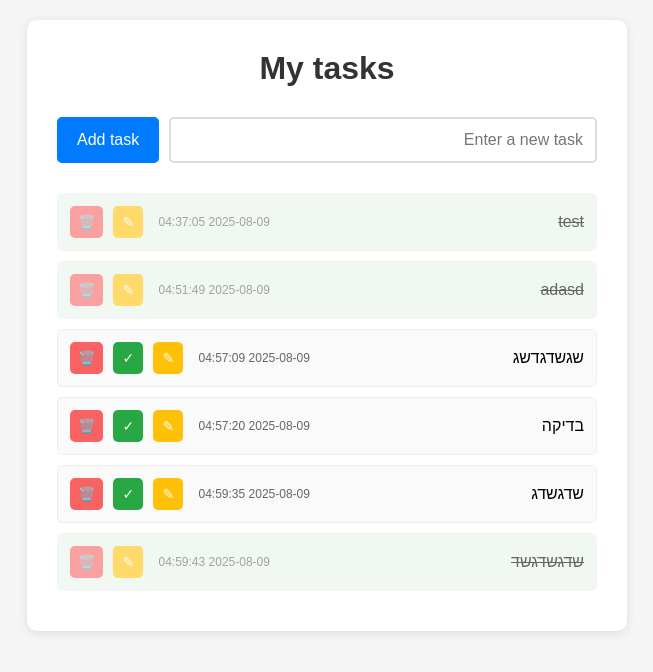
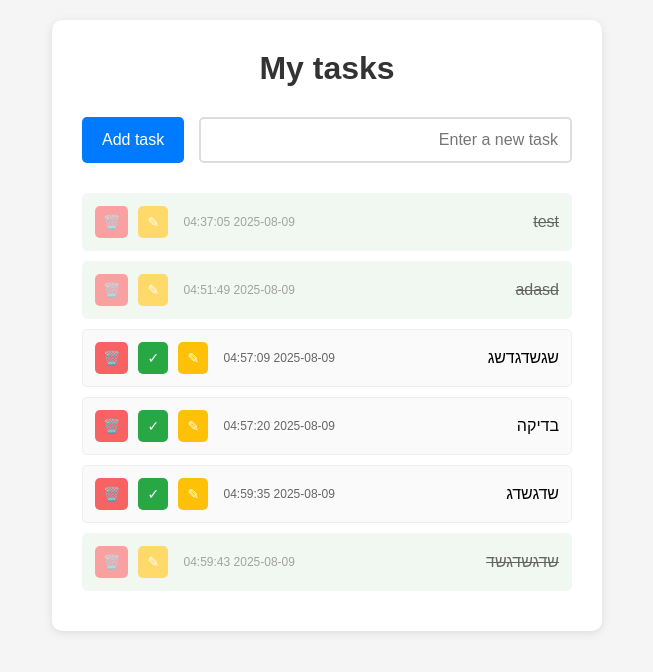
Before and after one commit to blindka/Taskmanager, a Flask app: page / in a window 1280 px wide. Shown: the top 672 px of the page, without its empty margins (313-966 px from the left). Run offline with Flask 3, Linux system fonts and the light colour scheme.

Commit message:
change syntax and small css changes

```diff
--- a/static/style.css
+++ b/static/style.css
@@ -11,7 +11,7 @@ body {
 }
 
 .container {
-    max-width: 600px;
+    max-width: 550px;
     margin: 0 auto;
     background: white;
     border-radius: 10px; /*border-radius - rounds the corners of the element*/
@@ -27,7 +27,7 @@ h1 {
 
 .add-form {
     display: flex;
-    gap: 10px;
+    gap: 15px;
     margin-bottom: 30px;
 }
 
--- a/templates/index.html
+++ b/templates/index.html
@@ -41,7 +41,7 @@
             {% endfor %}
         </div>
         {% if not tasks %}
-        <p class="no-tasks">No tasks yet. Add your first task!</p>
+        <p class="no-tasks">No tasks yet, Create your first task!</p>
         {% endif %}
     </div>
 
```
